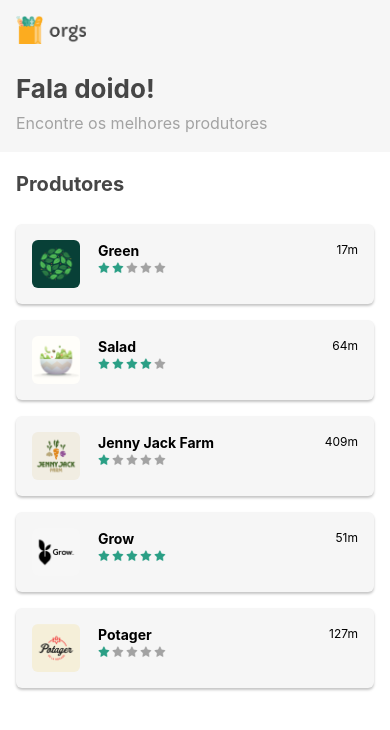
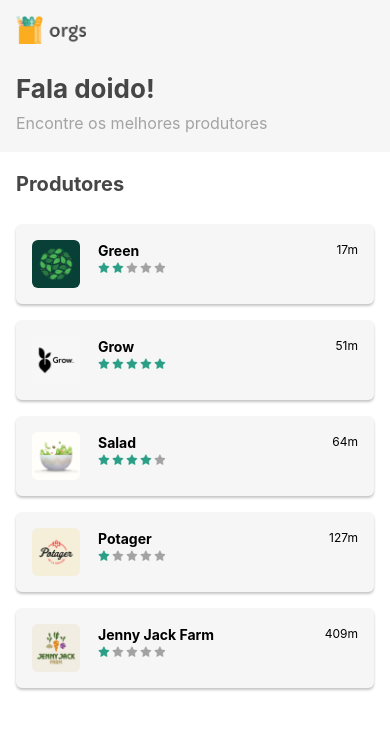
Before and after one commit to ochristianpompeu/orgs_hooks, a React Native app: screen / in a window 390 px wide. Shown: the top 730 px of the page. Built offline with nearby package versions, Linux system fonts and the light colour scheme.

Commit message:
criando hooks e utilizando hooks de performance

```diff
--- a/src/hooks/useProdutores.tsx
+++ b/src/hooks/useProdutores.tsx
@@ -5,7 +5,7 @@ import {carregaProdutores} from '../services/dataLoad';
 interface Produtor {
   nome: string;
   imagem: any;
-  distancia: string;
+  distancia: number;
   estrelas: number;
 }
 interface Produtores {
@@ -20,6 +20,9 @@ function useProdutores() {
 
   useEffect(() => {
     const produtoresLoaded: Produtores = carregaProdutores();
+    produtoresLoaded.lista.sort(
+      (produtor1, produtor2) => produtor1.distancia - produtor2.distancia,
+    );
     setProdutores(produtoresLoaded);
   }, []);
   return [produtores];
--- a/src/mocks/produtores.ts
+++ b/src/mocks/produtores.ts
@@ -15,31 +15,31 @@ const produtores = {
     {
       nome: 'Green',
       imagem: green,
-      distancia: `${gerarNumeroAleatorio(1, 500)}m`,
+      distancia: gerarNumeroAleatorio(1, 500),
       estrelas: gerarNumeroAleatorio(1, 5),
     },
     {
       nome: 'Salad',
       imagem: salad,
-      distancia: `${gerarNumeroAleatorio(1, 500)}m`,
+      distancia: gerarNumeroAleatorio(1, 500),
       estrelas: gerarNumeroAleatorio(1, 5),
     },
     {
       nome: 'Jenny Jack Farm',
       imagem: jennyJack,
-      distancia: `${gerarNumeroAleatorio(1, 500)}m`,
+      distancia: gerarNumeroAleatorio(1, 500),
       estrelas: gerarNumeroAleatorio(1, 5),
     },
     {
       nome: 'Grow',
       imagem: grow,
-      distancia: `${gerarNumeroAleatorio(1, 500)}m`,
+      distancia: gerarNumeroAleatorio(1, 500),
       estrelas: gerarNumeroAleatorio(1, 5),
     },
     {
       nome: 'Potager',
       imagem: potager,
-      distancia: `${gerarNumeroAleatorio(1, 500)}m`,
+      distancia: gerarNumeroAleatorio(1, 500),
       estrelas: gerarNumeroAleatorio(1, 5),
     },
   ],
--- a/src/screens/Home/components/Produtores/Item.tsx
+++ b/src/screens/Home/components/Produtores/Item.tsx
@@ -1,17 +1,26 @@
 /* eslint-disable prettier/prettier */
 import {Image, StyleSheet, Text, TouchableOpacity, View} from 'react-native';
 import {Estrelas} from '../../../../components/Estrelas';
-import {useReducer} from 'react';
+import {useMemo, useReducer} from 'react';
 
 interface ItemProps {
   nome?: string;
   imagem?: any;
-  distancia?: string;
+  distancia?: number;
   estrelas?: number;
 }
 
-function Item({nome, imagem = null, distancia = '', estrelas = 0}: ItemProps) {
+const distanciaEmMetros = (distancia: number) => {
+  return `${distancia}m`;
+};
+
+function Item({nome, imagem = null, distancia = 0, estrelas = 0}: ItemProps) {
   const [selected, invertSelected] = useReducer(selected => !selected, false);
+  const distanciaTexto = useMemo(
+    () => distanciaEmMetros(distancia),
+    [distancia],
+  );
+
   return (
     <TouchableOpacity style={styles.item} onPress={invertSelected}>
       <Image source={imagem} accessibilityLabel={nome} style={styles.imagem} />
@@ -24,7 +33,7 @@ function Item({nome, imagem = null, distancia = '', estrelas = 0}: ItemProps) {
             grande={selected}
           />
         </View>
-        <Text style={styles.distance}>{distancia}</Text>
+        <Text style={styles.distance}>{distanciaTexto}</Text>
       </View>
     </TouchableOpacity>
   );
--- a/src/screens/Home/components/Produtores/index.tsx
+++ b/src/screens/Home/components/Produtores/index.tsx
@@ -9,7 +9,7 @@ interface Produtores {
   lista: {
     nome: string;
     imagem: any;
-    distancia: string;
+    distancia: number;
     estrelas: number;
   }[];
 }
```
